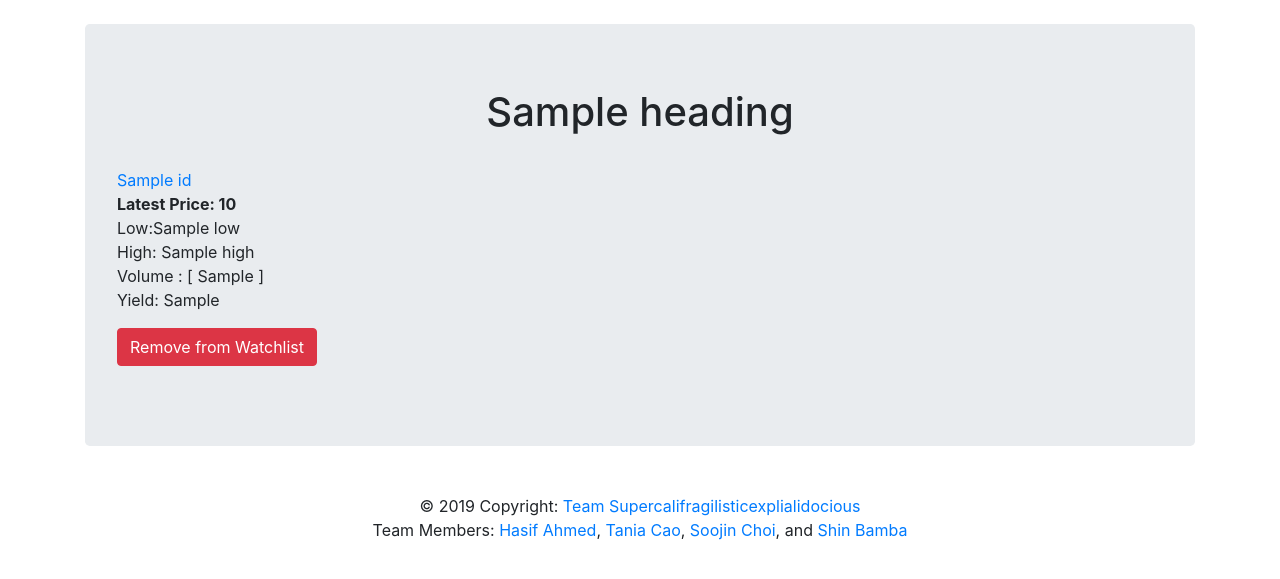
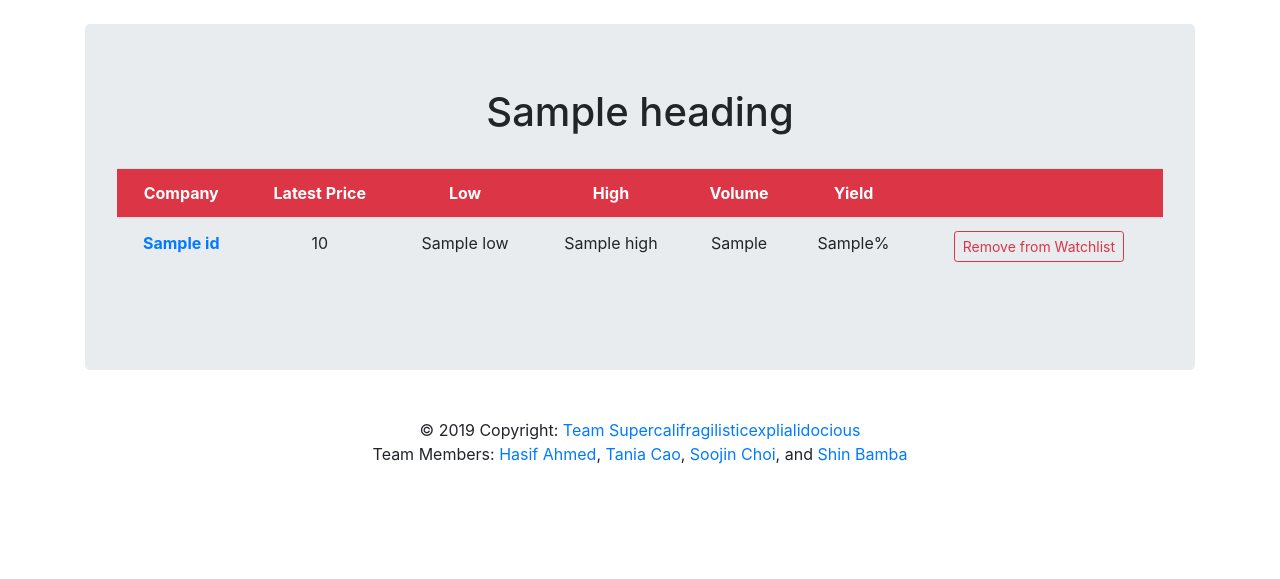
Before and after one commit to Soojin-C/supercalifragilisticexpialidocious, a Flask app: template templates/watchlist.html in a window 1280 px wide. Shown: the part 56-635 px from the top of the page. Run offline with Flask 2, Linux system fonts and the light colour scheme; the template is opened without the code that fills it: most values are stand-ins (such as "Sample title", 1, 10 or a date in 2020); some libraries are stand-ins or nearby versions.

Commit message:
add table to watchlist

```diff
--- a/templates/watchlist.html
+++ b/templates/watchlist.html
@@ -1,21 +1,38 @@
 {% extends "parent.html" %}
 
 {% block content %}
+<div class="table-responsive">
+  <table class="table table-hover text-center">
+    <thead>
+      <tr class="bg-danger text-white">
+	<th>Company</th>
+	<th>Latest Price</th>
+	<th>Low</th>
+	<th>High</th>
+	<th>Volume</th>
+	<th>Yield</th>
+	<th> </th>
+      </tr>
+    </thead>
+    <tbody>
       {% for each in watchlist %}
-<p>
-
-  <a href="/stockResults?stock_info={{each[1]}}{*}watchlist"> {{ each[0]["companyName"] }} </a> <br>
-  <b> Latest Price: {{ each[0]["iexRealtimePrice"] }} </b> <br>
-  Low:{{ each[0]["low"] }} <br>
-  High: {{ each[0]["high"] }} <br>
-  Volume : [ {{ each[0]["latestVolume"] }} ] <br>
-  Yield: {{ each[0]["ytdChange"] }} <br>
-
+      <tr>
+	<th> <a href="/stockResults?stock_info={{each[1]}}{*}watchlist"> {{ each[0]["companyName"] }} </a> </th>
+	<td> {{ each[0]["iexRealtimePrice"] }} </td>
+	<td> {{ each[0]["low"] }} </td>
+	<td> {{ each[0]["high"] }} </td>
+	<td> {{ each[0]["latestVolume"] }} </td>
+	<td> {{ each[0]["ytdChange"] }}% </td>
+	<td>
 	  <form action = "/removeWatchlist">
 	    <div class="form-group">
-      <button type="submit" class="btn btn-danger" id="remove_btn" name = {{each[1]}} value = "Remove from watchlist">Remove from Watchlist</button>
+	      <button type="submit" class="btn btn-outline-danger btn-sm" id="remove_btn" name = {{each[1]}} value = "Remove from watchlist">Remove from Watchlist</button>
 	    </div>
 	  </form>
-</p>
+	</td>
+      </tr>
       {% endfor %}
+    </tbody>
+  </table>
+</div>
 {% endblock %}
```
Lines whose indentation alone changed are shown as unchanged.
